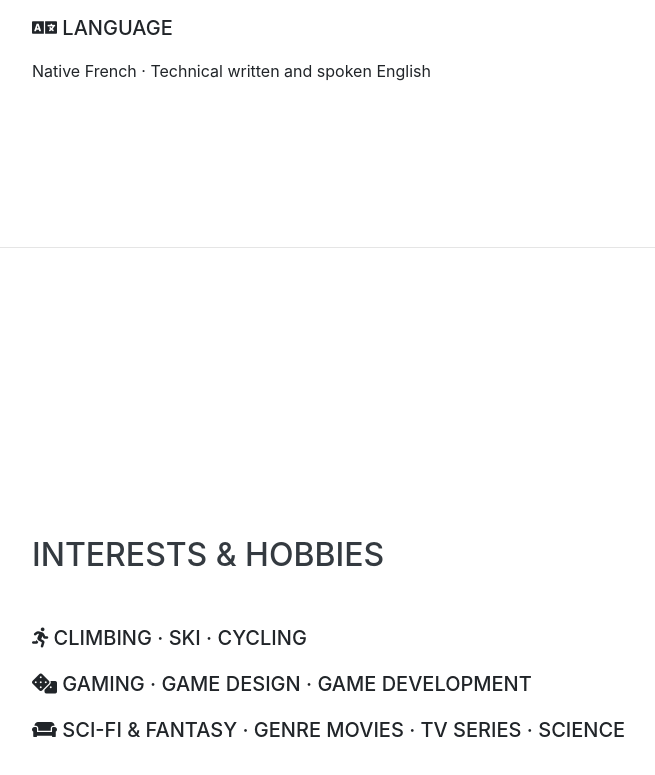
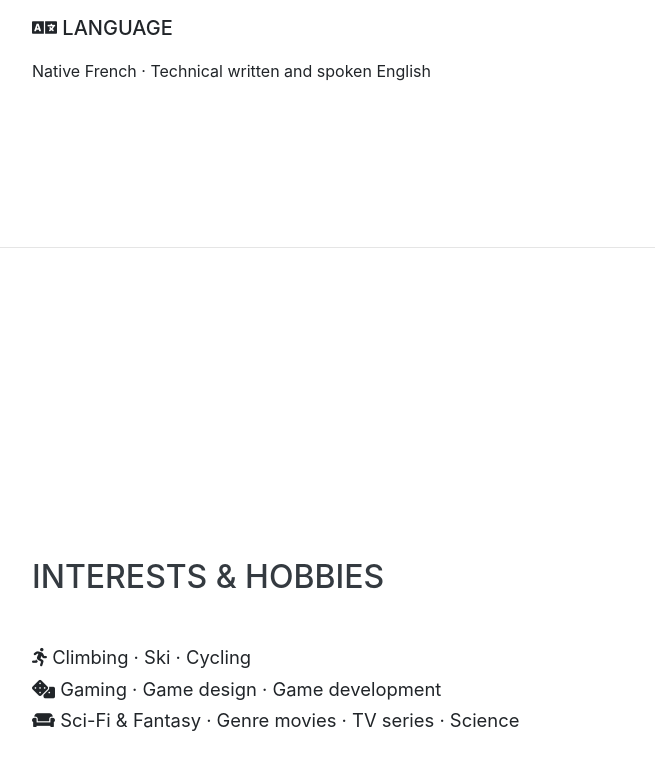
Before and after one commit to AlexandreBattutPro/alexandrebattut.github.io, a website with bundled scripts: page index.html in a window 1280 px wide. Shown: the part 3362-4137 px from the top of the page, without its empty margins (288-943 px from the left). Built offline with nearby package versions, Linux system fonts and the light colour scheme; a web font is replaced by a local one.

Commit message:
update hobbies font size

```diff
--- a/index.html
+++ b/index.html
@@ -222,9 +222,9 @@
     <section class="resume-section p-3 p-lg-5 d-flex align-items-center" id="interests">
       <div class="w-100">
         <h2 class="mb-5">Interests & Hobbies</h2>
-        <div class="subheading mb-3"><i class="fas fa-running"></i> Climbing · Ski · Cycling</div>
-        <div class="subheading mb-3"><i class="fas fa-dice"></i> Gaming · Game design · Game development</div>
-        <div class="subheading mb-3"><i class="fas fa-couch"></i></i> Sci-Fi & Fantasy · Genre movies · TV series · Science</div>
+        <p class="mb-1" style="font-size: 1.15rem"><i class="fas fa-running"></i>   Climbing · Ski · Cycling</p>
+        <p class="mb-1" style="font-size: 1.15rem"><i class="fas fa-dice"></i> Gaming · Game design · Game development</p>
+        <p class="mb-1" style="font-size: 1.15rem"><i class="fas fa-couch"></i></i> Sci-Fi & Fantasy · Genre movies · TV series · Science</p>
       </div>
     </section>
 
```
